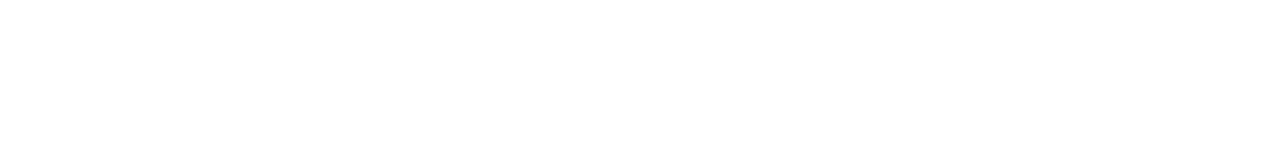
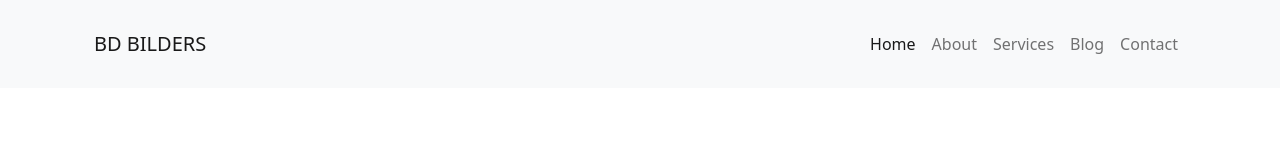
Before and after one commit to Binatarani/Bd-bliders, a plain HTML site: page index.html in a window 1280 px wide. Drawn offline with nearby package versions, Linux system fonts and the light colour scheme.

Commit message:
Header area completed

```diff
--- a/index.html
+++ b/index.html
@@ -7,6 +7,28 @@
     <link href="https://cdn.jsdelivr.net/npm/bootstrap@5.2.2/dist/css/bootstrap.min.css" rel="stylesheet" integrity="sha384-Zenh87qX5JnK2Jl0vWa8Ck2rdkQ2Bzep5IDxbcnCeuOxjzrPF/et3URy9Bv1WTRi" crossorigin="anonymous">
   </head>
   <body>
+    <!--header-area star-->
+    <header class="header-area bg-light py-3">
+      <div class="container">
+           <nav class="navbar navbar-expand-lg">
+             <div class="container-fluid">
+               <a class="navbar-brand" href="#">BD BILDERS </a>
+               <button class="navbar-toggler" type="button" data-bs-toggle="collapse" data-bs-target="#navbarNav" aria-controls="navbarNav" aria-expanded="false" aria-label="Toggle navigation">
+                 <span class="navbar-toggler-icon"></span>
+               </button>
+               <div class="collapse navbar-collapse" id="navbarNav">
+                 <ul class="navbar-nav ms-auto">
+                     <a class="nav-link active" aria-current="page" href="#">Home</a>
+                     <a class="nav-link" href="#">About</a>
+                     <a class="nav-link" href="#">Services</a>
+                     <a class="nav-link" href="#">Blog</a>
+                     <a class="nav-link" href="#">Contact</a>
+                   </div>
+             </div>
+           </nav>
+         </div>
+        </header>
+   <!--header area end-->
 
     <script src="https://cdn.jsdelivr.net/npm/bootstrap@5.2.2/dist/js/bootstrap.bundle.min.js" integrity="sha384-OERcA2EqjJCMA+/3y+gxIOqMEjwtxJY7qPCqsdltbNJuaOe923+mo//f6V8Qbsw3" crossorigin="anonymous"></script>
   </body>
```
